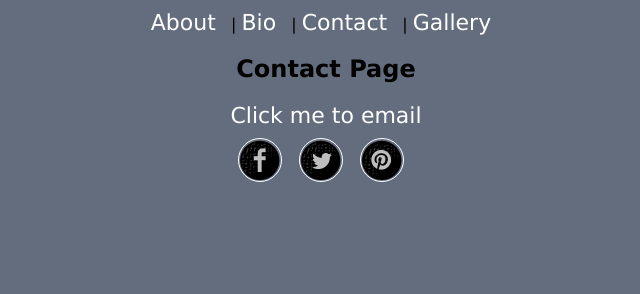
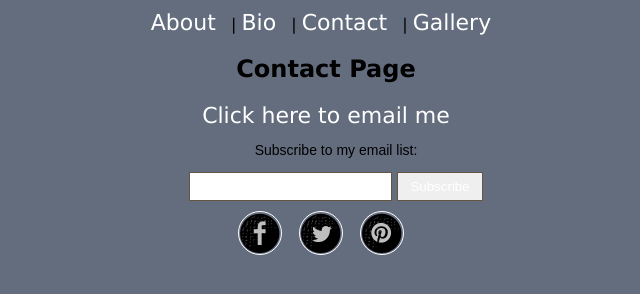
Before and after one commit to CabieM/HW2-HTML, a plain HTML site: page contact.html in a window 1280 px wide. Shown: the whole page, without its empty margins (314-954 px from the left). Drawn offline with Linux system fonts and the light colour scheme.

Commit message:
Updated contact page

```diff
--- a/contact.html
+++ b/contact.html
@@ -14,6 +14,7 @@
   nav a {
     margin-top: 10px;
     margin-right: 10px;
+    margin-left: :10px;
   }
 
   body {
@@ -21,7 +22,25 @@
   }
 
   nav {
-    margin: 10px 10px 20px 10px;
+    margin: 10px 10px 10px 10px;
+  }
+
+  form {
+    margin-left: 20px;
+  }
+
+  input {
+    padding: 6px 12px 6px 12px;
+    border: 1px solid #665544;
+    color: #ffffff;
+  }
+
+  input:hover {
+    background-color: #665544;
+  }
+
+  input:active {
+    background-color: chocolate;
   }
 
 
@@ -43,7 +62,14 @@
 	<h2>Contact Page</h2>
 
 
-	<a href="mailto:michaeldcabie@gmail.com">Click me to email</a>
+	<a href="mailto:michaeldcabie@gmail.com">Click here to email me</a>
+
+  <form>
+  <p>Subscribe to my email list:</p>
+  <input type="text" name="email" />
+  <input type="Submit" name="subscribe"
+    value="Subscribe" />
+  </form>
 
 	<!--<div id="contact"> -->
 
```
Also changed, not shown: bio.html (+2 -2 lines), index.html (+1 -1 lines), Images/subscribe_button.png (added), 1 other file.
